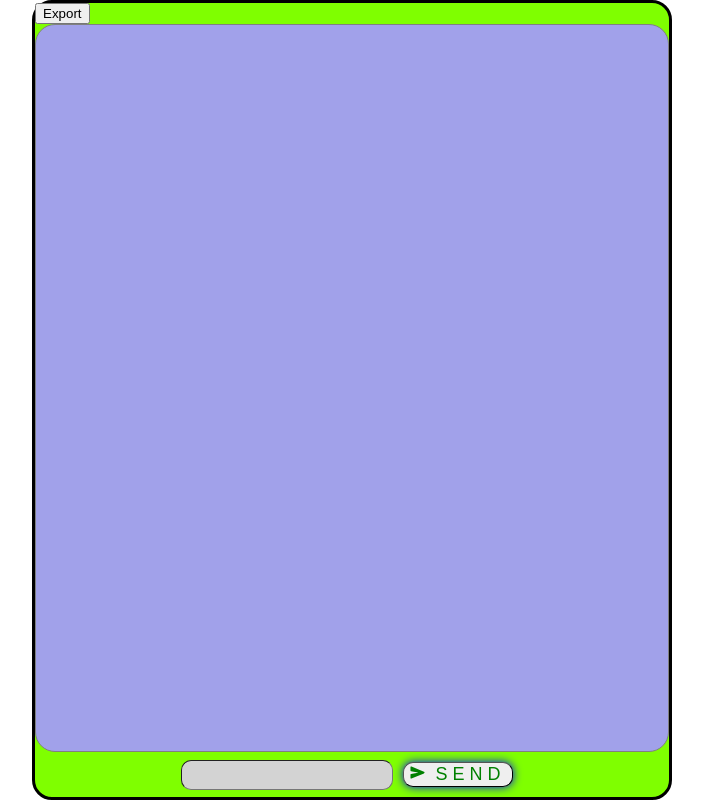
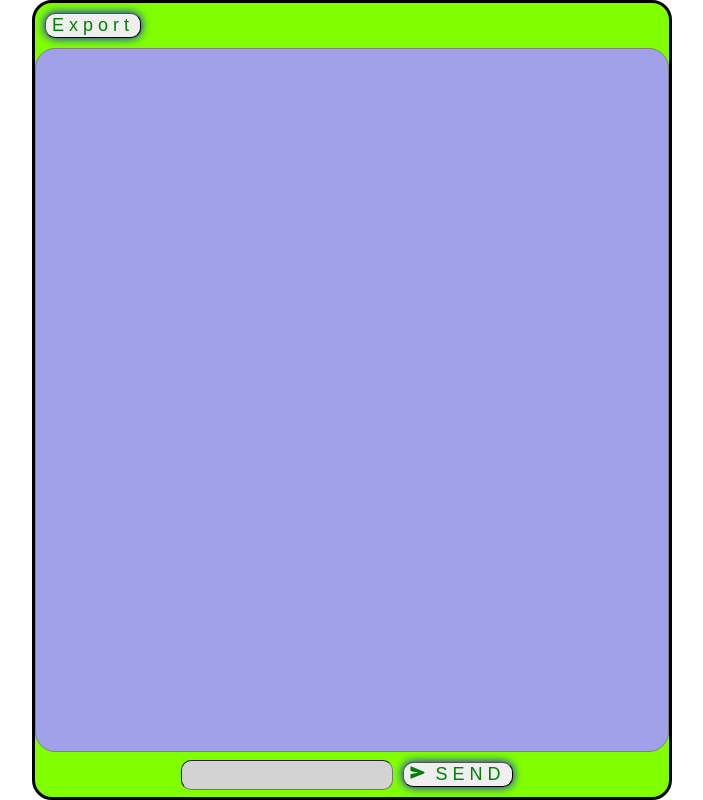
Before and after one commit to nahom-mersha/Saint-Yared-academy-ai, a React app in the folder frontend/: page / in a window 1280 px wide. Shown: the whole page, without its empty margins (288-991 px from the left). Built offline with nearby package versions, Linux system fonts and the light colour scheme; the HTML template or start-up script is replaced by a standard one.

Commit message:
Gave the export button CSS

```diff
--- a/frontend/src/components/NM_export_button.jsx
+++ b/frontend/src/components/NM_export_button.jsx
@@ -1,3 +1,5 @@
+import "../styles/NM_send_button.css"
+
 function Export_button(){
     async function export_funct(){
         window.open("http://127.0.0.1:5000/export")
@@ -5,7 +7,7 @@ function Export_button(){
 
     return(
         <div>
-            <button onClick={export_funct}>Export</button>
+            <button className="send_button" onClick={export_funct}>Export</button>
         </div>
     )
 }
```
